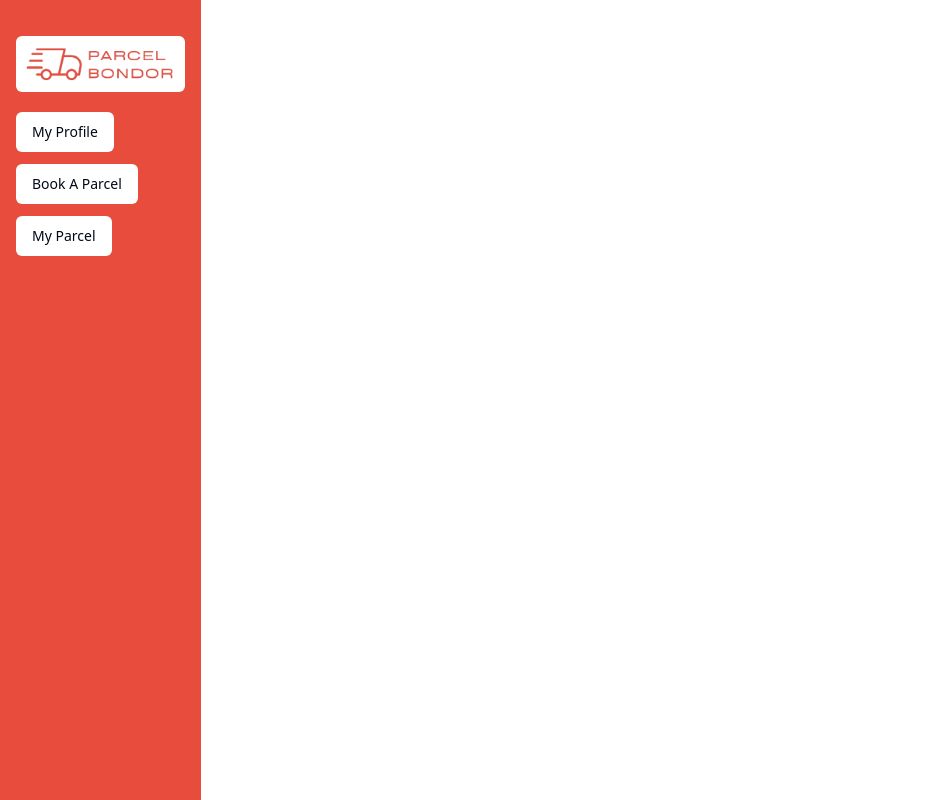
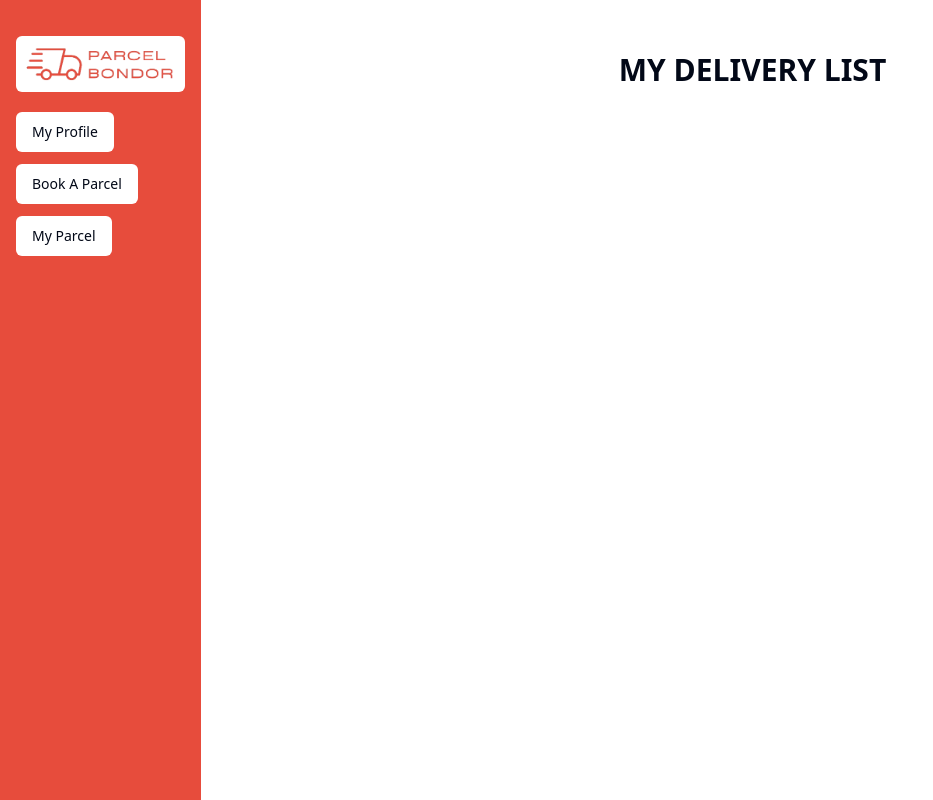
Before and after one commit to yasin-arft/Parcel-Bondor-Client, a React (Vite) app: page /dashboard/delivery_list in a window 1280 px wide. Shown: the whole page, without its empty margins (0-933 px from the left). Built offline with nearby package versions, Linux system fonts and the light colour scheme; no server answers.

Commit message:
delivery man routes setup

```diff
--- a/src/pages/adminDashboard/allUsers/AllUsers.jsx
+++ b/src/pages/adminDashboard/allUsers/AllUsers.jsx
@@ -22,9 +22,9 @@ const AllUsers = () => {
   if (isLoading) return
 
   const changeRole = async (id, role) => {
-    console.log(id, role);
 
     const res = await axiosSecure.patch(`/users/adminUpdate/${id}`, { role: role });
+
     if (res.data.modifiedCount) {
       refetch();
       Swal.fire({
--- /dev/null
+++ b/src/pages/deliveryManDashboard/myDeliveryList/MyDeliveryList.jsx
@@ -0,0 +1,12 @@
+import SectionHeading from "@/components/sectionHeading/SectionHeading";
+
+const MyDeliveryList = () => {
+  return (
+    <section>
+      <SectionHeading>My delivery list</SectionHeading>
+
+    </section>
+  );
+};
+
+export default MyDeliveryList;
--- /dev/null
+++ b/src/pages/deliveryManDashboard/myReviews/MyReviews.jsx
@@ -0,0 +1,13 @@
+import SectionHeading from "@/components/sectionHeading/SectionHeading";
+
+
+const MyReviews = () => {
+  return (
+    <section>
+      <SectionHeading>My Reviews</SectionHeading>
+
+    </section>
+  );
+};
+
+export default MyReviews;
```
Also changed, not shown: src/routes/Router.jsx (+6 -2 lines).
